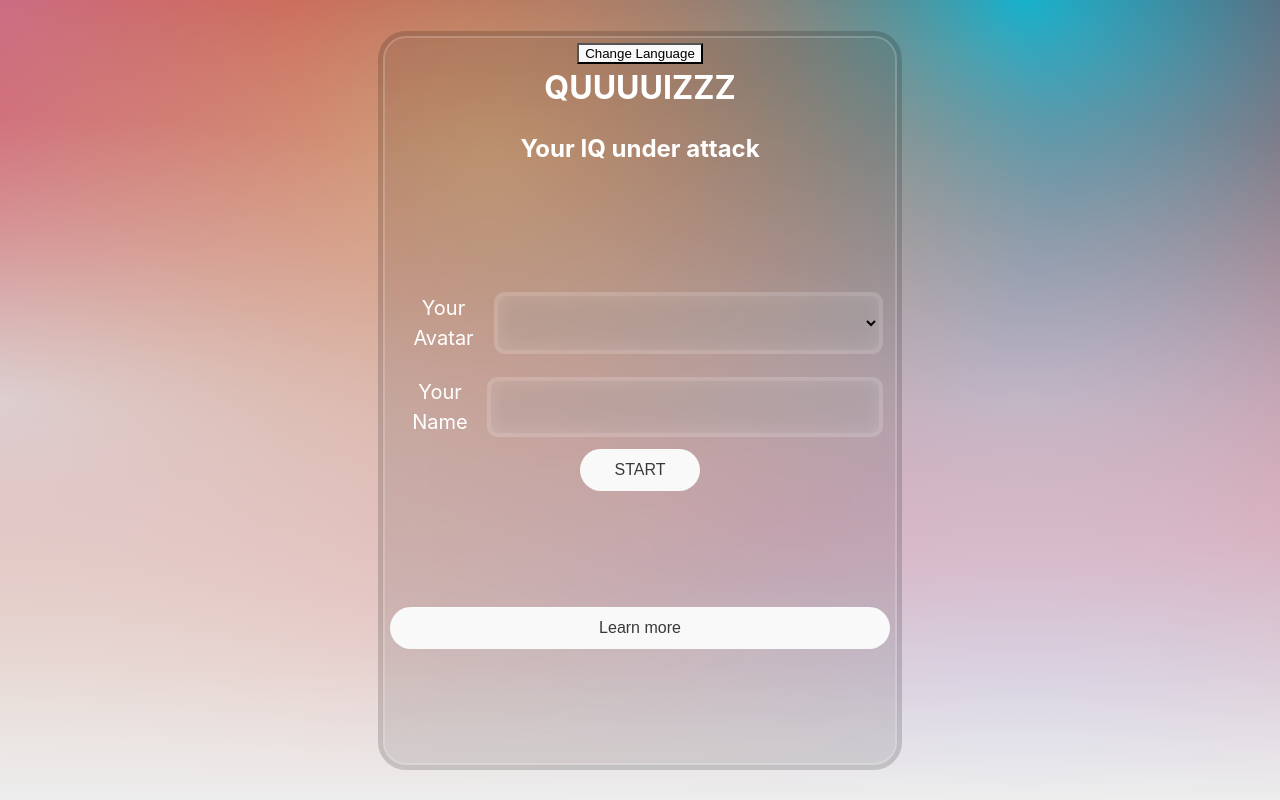
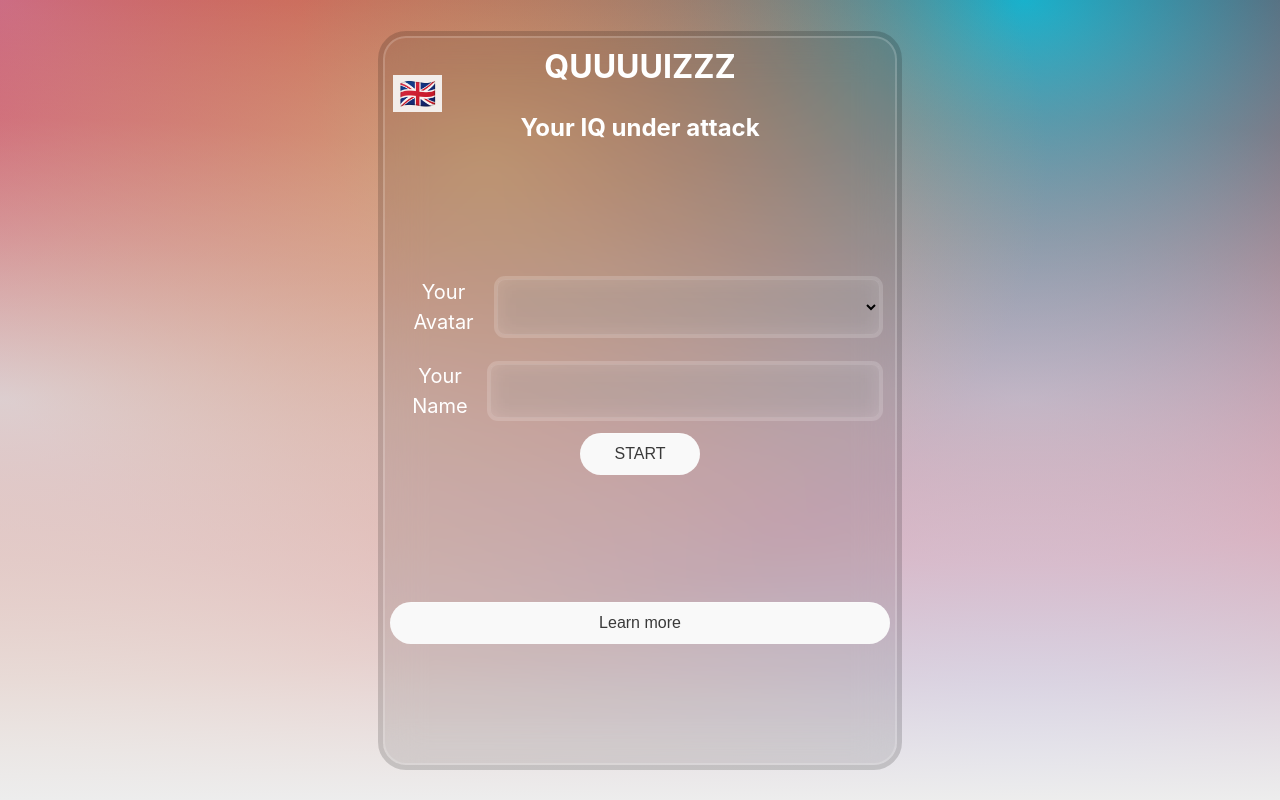
Before and after one commit to qaysziaey/react-quiz-app, a React (Vite) app: page / in a window 1280 px wide. Built offline with nearby package versions, Linux system fonts and the light colour scheme; the HTML template or start-up script is replaced by a standard one.

Commit message:
add language switching

```diff
--- a/src/App.css
+++ b/src/App.css
@@ -86,3 +86,21 @@
   position: relative;
   top: -9px;
 }
+
+.btn_language{
+  border:none;
+  background: transparent;
+  font-size: 30px;
+  cursor: pointer;
+  opacity: 0.9;
+  position: absolute;
+  top:37px;
+  left:8px;
+}
+.btn_language:hover{
+  opacity: 0.7;
+}
+
+.btn_language:active{
+  opacity: 1;
+}
--- a/src/App.jsx
+++ b/src/App.jsx
@@ -6,6 +6,7 @@ import { Question } from "./components/Question.jsx";
 import { Results } from "./components/Results.jsx";
 import { Learn_more } from "./components/Learn_more.jsx";
 import { Werbung } from "./components/Werbung.jsx";
+import { languageList } from "./data/language.js";
 
 function App() {
   const [count, setCount] = useState(0);
@@ -53,7 +54,7 @@ function App() {
 
   return (
     <div className="app-main-container">
-      <button onClick={changeLanguage}>Change Language</button>
+      <button className="btn_language" onClick={changeLanguage}>{languageList[language].App.btn_change_lang}</button>
 
       {selected_page !== 1 ? (
         <div className="closeProfileLine">
--- a/src/components/Main_page.jsx
+++ b/src/components/Main_page.jsx
@@ -1,5 +1,6 @@
 import { useState } from "react";
 import styles from "./Main_page.module.css";
+import { languageList } from "../data/language.js";
 
 export function Main_page({ user, onChangePage, onStartWithUser, language }) {
   const avatars_array = [
@@ -57,7 +58,7 @@ export function Main_page({ user, onChangePage, onStartWithUser, language }) {
   return (
     <>
       <h1>QUUUUIZZZ</h1>
-      <h2>Your IQ under attack</h2>
+      <h2>{languageList[language].MainPage.Title}</h2>
       <div className={styles["main-page-container"]}>
         <form
           onSubmit={(event) => {
@@ -77,7 +78,7 @@ export function Main_page({ user, onChangePage, onStartWithUser, language }) {
         >
           <div>
             <label htmlFor="avatar">
-              Your Avatar
+              {languageList[language].MainPage.label_avatar}
               <select
                 name="avatar"
                 className={styles.avatar_select}
@@ -92,7 +93,7 @@ export function Main_page({ user, onChangePage, onStartWithUser, language }) {
           </div>
           <div>
             <label htmlFor="user_name">
-              Your Name
+              {languageList[language].MainPage.label_name}
               <input
                 type="text"
                 value={username}
@@ -105,7 +106,7 @@ export function Main_page({ user, onChangePage, onStartWithUser, language }) {
             </label>
           </div>
           <button className="button" type="submit">
-            START
+            {languageList[language].MainPage.btn_start}
           </button>
         </form>
 
@@ -115,7 +116,7 @@ export function Main_page({ user, onChangePage, onStartWithUser, language }) {
             onChangePage(5);
           }}
         >
-          Learn more
+          {languageList[language].MainPage.btn_learn_more}
         </button>
       </div>
     </>
--- a/src/components/Question.jsx
+++ b/src/components/Question.jsx
@@ -1,5 +1,6 @@
 import styles from "./Question.module.css";
 import { data_of_questions } from "../data/data.js";
+import { languageList } from "../data/language.js";
 import { useState } from "react";
 
 export function Question({ user, users, onChangePage, onStartWithUser, language }) {
@@ -39,11 +40,11 @@ export function Question({ user, users, onChangePage, onStartWithUser, language
     // Check if the answer is correct and set feedback
     const correctAnswerIndex = data_of_questions.questions[
       currentQuestionIndex
-    ].answers.findIndex((answer) => answer.richtich);
+    ].answers.findIndex((answer) => answer.correct);
     if (parseInt(value) === correctAnswerIndex) {
-      setFeedback("Correct");
+      setFeedback(languageList[language].Questions.text_correct);
     } else {
-      setFeedback("Incorrect");
+      setFeedback(languageList[language].Questions.text_incorrect);
     }
 
     onStartWithUser({
@@ -84,7 +85,7 @@ export function Question({ user, users, onChangePage, onStartWithUser, language
 
   return (
     <div className={styles["questions-container"]}>
-      <h1>QUIZ QUESTIONS</h1>
+      <h1>{languageList[language].Questions.Title}</h1>
       <h2 className={styles["rounds-counter"]}>
         {currentQuestion.id}/{data_of_questions.questions.length}
       </h2>
@@ -113,7 +114,7 @@ export function Question({ user, users, onChangePage, onStartWithUser, language
         {feedback && (
           <p
             className={
-              feedback === "Correct" ? styles["correct"] : styles["incorrect"]
+              feedback === languageList[language].Questions.text_correct ? styles["correct"] : styles["incorrect"]
             }
           >
             {feedback}
@@ -131,7 +132,7 @@ export function Question({ user, users, onChangePage, onStartWithUser, language
             }
           }}
         >
-          {currentQuestionIndex <= 0 ? "Main" : "Back"}
+          {currentQuestionIndex <= 0 ? languageList[language].Questions.btn_main : languageList[language].Questions.btn_back}
         </button>
         <button
           className="button"
@@ -140,8 +141,8 @@ export function Question({ user, users, onChangePage, onStartWithUser, language
           }}
         >
           {currentQuestionIndex >= data_of_questions.questions.length - 1
-            ? "Finish"
-            : "Next"}
+            ? languageList[language].Questions.btn_finish
+            : languageList[language].Questions.btn_next}
         </button>
       </div>
     </div>
--- a/src/components/Question.module.css
+++ b/src/components/Question.module.css
@@ -105,3 +105,11 @@
     transform: translateY(-10px);
   }
 }
+
+.correct{
+  color:green;
+}
+
+.incorrect{
+  color:red;
+}
--- a/src/components/Werbung.jsx
+++ b/src/components/Werbung.jsx
@@ -1,5 +1,7 @@
 import styles from "./Werbung.module.css";
 import { werbungList } from "../data/werbung.js";
+import { languageList } from "../data/language.js";
+
 
 const randomNumberInRange = (min, max) => {
     return Math.floor(Math.random()
@@ -13,7 +15,7 @@ export function Werbung({ onChangePage, language }) {
     <>
       <div className={styles["werbung-container"]}>
         {/* <h1>Werbung</h1> */}
-        <p>{werbungList[werbungArrTake].text}</p>
+        <p>{werbungList[werbungArrTake].text[language]}</p>
         <h2 className={styles["winn-prize"]}>{werbungList[werbungArrTake].price}$</h2>
 
         <img
@@ -26,7 +28,7 @@ export function Werbung({ onChangePage, language }) {
             onChangePage(4);
           }}
         >
-          Close Ad
+          {languageList[language].Werbung.btn_close_ad}
         </button>
       </div>
     </>
--- /dev/null
+++ b/src/data/language.js
@@ -0,0 +1,74 @@
+export const languageList = {
+    EN: {
+        'App':{
+            btn_change_lang:'🇬🇧',
+        },
+        'MainPage':{
+            'Title': "Your IQ under attack",
+            'btn_start': "START",
+            'label_avatar': "Your Avatar",
+            'label_name': "Your Name",
+            'btn_learn_more': "Learn more",
+        },
+        'Questions':{
+            'Title': "QUIZ QUESTIONS",
+            'btn_main': 'Main',
+            'btn_back': 'Back',
+            'btn_next': 'Next',
+            'btn_finish': 'Finish',
+            'text_incorrect': 'Nooooo!',
+            'text_correct': 'Super!',
+        },
+        'Werbung':{
+            'btn_close_ad': 'Close Ad'
+        },
+        'Results':{
+            'text_have_fun': 'Having Fun with us!',
+            'btn_play_again': 'Play again',
+            'text_no_answers': 'No answers provided',
+            'text_80':"Wow, you're a quiz master! Are you sure you haven't secretly been eating a dictionary for breakfast?",
+            'text_50':"Well done! You're almost at the top. A little more practice, and you'll conquer the quiz crown!",
+            'text_0':"Not bad! Remember: every master was once a beginner. On to the next try!",
+        },
+        'Learn_more':{
+            text1: "is a bester game of the world!!!",
+            text2: "And we make it!"
+        }
+    },
+    DE: {
+        'App':{
+            btn_change_lang:'🇩🇪',
+        },
+        'MainPage':{
+            'Title': "Ihr IQ wird angegriffen",
+            'btn_start': "BEGINNEN",
+            'label_avatar': "Dein Avatar",
+            'label_name': "Dein Name",
+            'btn_learn_more': "Mehr erfahren",
+        },
+        'Questions':{
+            'Title': "QUIZFRAGEN",
+            'btn_main': 'Main',
+            'btn_back': 'Zurück',
+            'btn_next': 'Weiter',
+            'btn_finish': 'Fertig',
+            'text_incorrect': 'Nooooo!',
+            'text_correct': 'Super!',
+        },
+        'Werbung':{
+            'btn_close_ad': 'Anzeige schließen'
+        },
+        'Results':{
+            'text_have_fun': 'Viel Spaß mit uns!',
+            'btn_play_again': 'Nochmal abspielen',
+            'text_no_answers': 'Keine Antworten gegeben',
+            'text_80':"Wow, du bist ein Quizmeister! Bist du sicher, dass du nicht heimlich ein Wörterbuch zum Frühstück gegessen hast?",
+            'text_50':"Gut gemacht! Du bist fast ganz oben. Noch ein bisschen Übung, dann eroberst du die Quiz-Krone!",
+            'text_0':"Nicht schlecht! Denken Sie daran: Jeder Meister war einmal ein Anfänger. Auf zum nächsten Versuch!",
+        },
+        'Learn_more':{
+            text1: "ist das beste Spiel der Welt!!!",
+            text2: "Und wir schaffen es!"
+        }
+    },
+}
```
Also changed, not shown: src/components/Results.jsx (+13 -17 lines).
